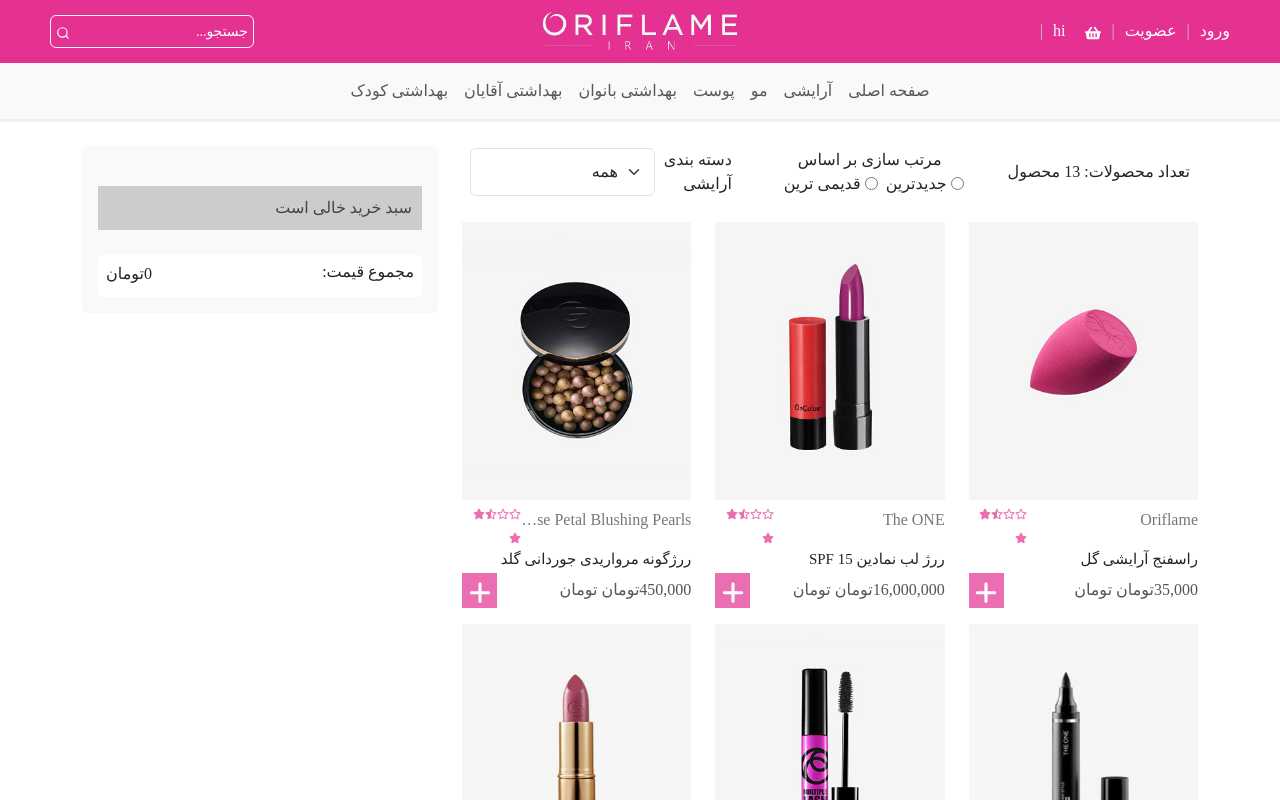
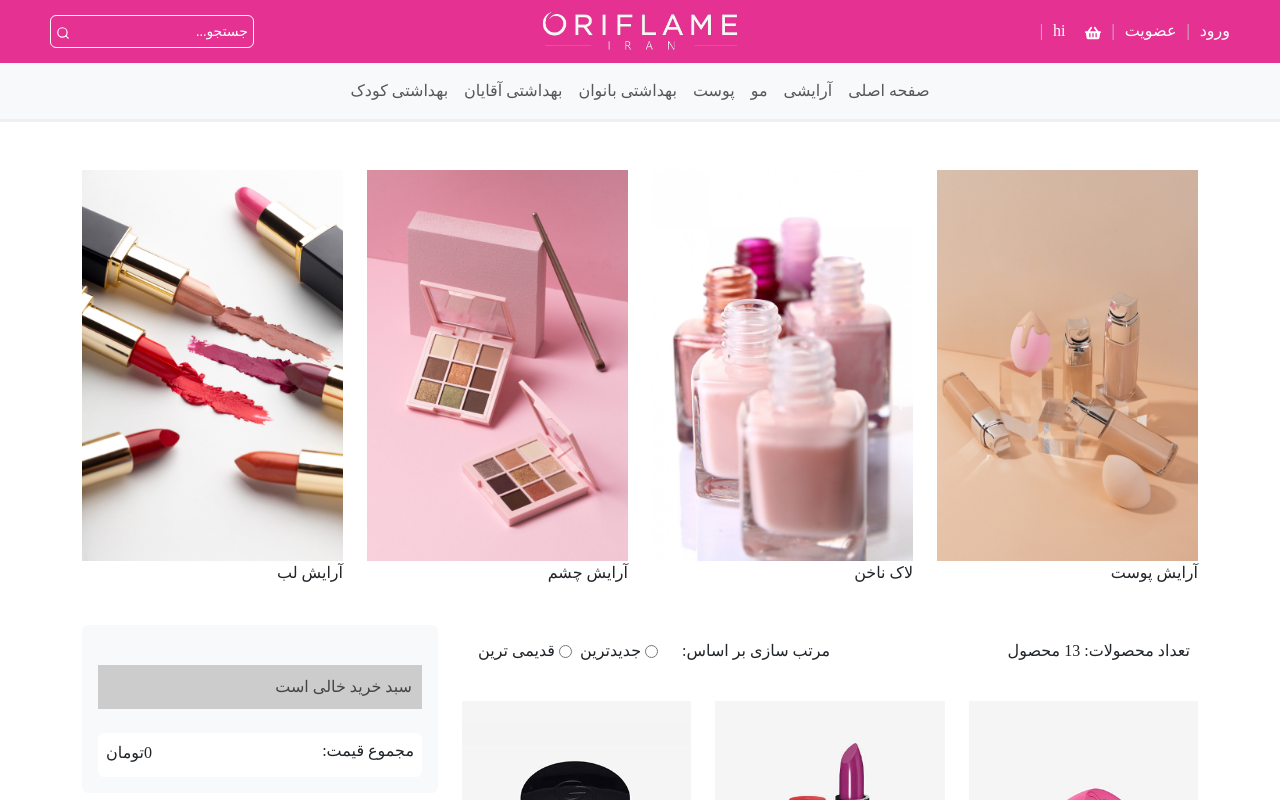
Before and after one commit to Minan1987/oriflame, a React (Vite) app in the folder shop/: page /cosmetics in a window 1280 px wide. Shown: the top 800 px of the page. Built offline with nearby package versions, Linux system fonts and the light colour scheme; a web font is replaced by a local one.

Commit message:
hair and skin pages in menu designed just for showing categories

```diff
--- a/shop/src/components/cosmeticsPage/CosmeticsPage.jsx
+++ b/shop/src/components/cosmeticsPage/CosmeticsPage.jsx
@@ -3,8 +3,10 @@ import Filter from './Filter';
 import Products from './Products';
 import Cart from './Cart';
 import data from './Data'
+import { itemCategory } from '../productCategory/Data';
 
 const CosmeticsPage = () => {
+  const cosmeticsItems = itemCategory("آرایشی")
   const [items, setItems] = useState(data)
   const [sort, setSort] = useState("asc")
   const [filterCategory, setFilterCategory] = useState("")
@@ -21,14 +23,14 @@ const CosmeticsPage = () => {
   }
 
   const filterProduct = (event) => {
-    if (event.target.value === "") {
-      setFilterCategory(event.target.value)
-      setItems(data)
+    const category = event.target.value;
+    setFilterCategory(category);
+    if (category === "") {
+      setItems(cosmeticsItems);
     } else {
-      setFilterCategory(event.target.value)
-      setItems(data.filter((product) => product.category.indexOf(event.target.value) >= 0))
+      setItems(cosmeticsItems.filter(product => product.category.indexOf(category) >= 0));
     }
-  }
+  };
 
   const addProduct = (product) => {
     const exist = cartItems.find((element) => element.id === product.id)
@@ -55,7 +57,21 @@ const CosmeticsPage = () => {
 
   return (
     <section className='cosmetics container'>
-      <div className="row content">
+      <div className="row content mt-5">
+        {
+          cosmeticsItems.map((item) => (
+            <div key={item.id} className="item col-md-6 col-lg-3">
+              <a href="#">
+                <div className="mask-content">
+                  <img src={item.img} alt={item.title} width="100%" />
+                </div>
+                <div className="detail-content">
+                  <p>{item.title}</p>
+                </div>
+              </a>
+            </div>
+          ))
+        }
         <div className="col-sm-8 main">
           <Filter
             count={items.length}
--- a/shop/src/components/cosmeticsPage/Filter.jsx
+++ b/shop/src/components/cosmeticsPage/Filter.jsx
@@ -3,10 +3,10 @@ import React from 'react'
 function Filter(props) {
     return (
         <div className='filter d-flex justify-content-between align-items-center p-2'>
-            <div className="result">تعداد محصولات: {props.count} محصول</div>
+            <div className="result">تعداد محصولات:   {props.count} محصول</div>
             <div className="sort text-center">
-                <div className="sort-title">مرتب سازی بر اساس</div>
                 <div className="form-checkbox d-flex justify-content-between align-items-center">
+                <div className="sort-title ms-4">مرتب سازی بر اساس:</div>
                     <div className="form-group ms-2 d-flex align-items-center">
                         <input type="radio" value="asc" name="sort-radio" onChange={props.sortProducts} />
                         <label className='me-1'>جدیدترین</label>
@@ -17,7 +17,7 @@ function Filter(props) {
                     </div>
                 </div>
             </div>
-            <div className="all-cosmetics d-flex">
+            {/* <div className="all-cosmetics d-flex">
                 <div>دسته بندی آرایشی</div>
                 <select className="form-select" value={props.filterCategory} onChange={props.filterProduct} >
                     <option value="">همه</option>
@@ -26,7 +26,7 @@ function Filter(props) {
                     <option value="آرایش چشم">آرایش چشم</option>
                     <option value="ناخن">ناخن</option>
                 </select>
-            </div>
+            </div> */}
         </div>
     )
 }
--- a/shop/src/components/cosmeticsPage/Products.jsx
+++ b/shop/src/components/cosmeticsPage/Products.jsx
@@ -4,7 +4,7 @@ import products from './Data';
 import ProductItem from '../productPage/ProductItem';
 
 
-function Products() {
+function Products({items, addProduct}) {
     return (
         <div className='products'>
             <Fade bottom cascade>
@@ -13,7 +13,11 @@ function Products() {
                         products.map((product) =>
                         (
                             <li key={product.id} className='col-md-6 col-lg-4 mb-3'>
-                                <ProductItem productId={product.id}/>
+                                <ProductItem
+                                    items={items}
+                                    addProduct={addProduct}
+                                    productId={product.id}
+                                />
                             </li>
                         )
                         )
--- a/shop/src/components/hairPage/HairPage.jsx
+++ b/shop/src/components/hairPage/HairPage.jsx
@@ -1,9 +1,26 @@
 import React from 'react';
+import { itemCategory } from '../productCategory/Data'
 
 const HairPage = () => {
+  const hairItems = itemCategory("محصولات مراقبتی مو")
   return (
-    <div>
-      hair
+    <div className='container'>
+      <div className="row">
+        {
+          hairItems.map((item) => (
+            <div key={item.id} className="item col-md-6 col-lg-3">
+              <a href="#" className="">
+                <div className="mask-content">
+                  <img src={item.img} alt={item.title} width="100%" />
+                </div>
+                <div className="detail-content">
+                  <p>{item.title}</p>
+                </div>
+              </a>
+            </div>
+          ))
+        }
+      </div>
     </div>
   );
 }
--- a/shop/src/components/header/Menu.jsx
+++ b/shop/src/components/header/Menu.jsx
@@ -11,9 +11,9 @@ const Menu = () => {
                     aria-expanded="false" aria-label="Toggle navigation">
                     <span className="navbar-toggler-icon"></span>
                 </button>
-                <a target="_self" href="/" >
+                <Link to="/">
                     <img className="logo-md d-lg-none " src={logo} alt="اوریفلبم" width="150px" />
-                </a>
+                </Link>
                 <div className="collapse navbar-collapse justify-content-center" id="navbarSupportedContent">
                     <ul className="navbar-nav mr-auto mt-2 mt-lg-0">
                         <li className="nav-item active">
--- a/shop/src/components/productCategory/Data.jsx
+++ b/shop/src/components/productCategory/Data.jsx
@@ -14,6 +14,10 @@ import imageCat13 from '../../assets/img/small-item-25.jpg'
 import imageCat14 from '../../assets/img/small-item-26.jpg'
 import imageCat15 from '../../assets/img/small-item-27.jpg'
 import imageCat16 from '../../assets/img/small-item-28.jpg'
+import imageCat17 from '../../assets/img/category-1.jpg'
+import imageCat18 from '../../assets/img/category-2.jpg'
+import imageCat19 from '../../assets/img/category-6.jpg'
+import imageCat20 from '../../assets/img/category-3.jpg'
 
 const menu = [
     {
@@ -112,5 +116,33 @@ const menu = [
         category: "عطر و ادکلن",
         img: imageCat16
     },
+    {
+        id: 17,
+        title: "آرایش پوست",
+        category: "آرایشی",
+        img: imageCat17
+    },
+    {
+        id: 18,
+        title: "لاک ناخن",
+        category: "آرایشی",
+        img: imageCat18
+    },
+    {
+        id: 19,
+        title: "آرایش چشم",
+        category: "آرایشی",
+        img: imageCat19
+    },
+    {
+        id: 20,
+        title: "آرایش لب",
+        category: "آرایشی",
+        img: imageCat20
+    },
 ]
 export default menu
+
+export const itemCategory = (category) =>{
+ return menu.filter((item) => item.category === category)
+}
--- a/shop/src/components/skinPage/SkinPage.jsx
+++ b/shop/src/components/skinPage/SkinPage.jsx
@@ -1,9 +1,27 @@
 import React from 'react';
+import {itemCategory} from '../productCategory/Data'
 
 const SkinPage = () => {
+  const skinItems = itemCategory("محصولات مراقبتی پوست")
   return (
-    <div>
-      skin
+    <div className='container'>
+      <div className="row">
+        {
+          skinItems.map((item) => (
+            <div key={item.id} className="item col-md-6 col-lg-3">
+              <a href="#" className="">
+                <div className="mask-content">
+                  <img src={item.img} alt={item.title} width="100%" />
+                </div>
+                <div className="detail-content">
+                  <p>{item.title}</p>
+                </div>
+              </a>
+            </div>
+          ))
+        }
+      </div>
+
     </div>
   );
 }
```
Also changed, not shown: shop/src/assets/img/category-3.jpg.
